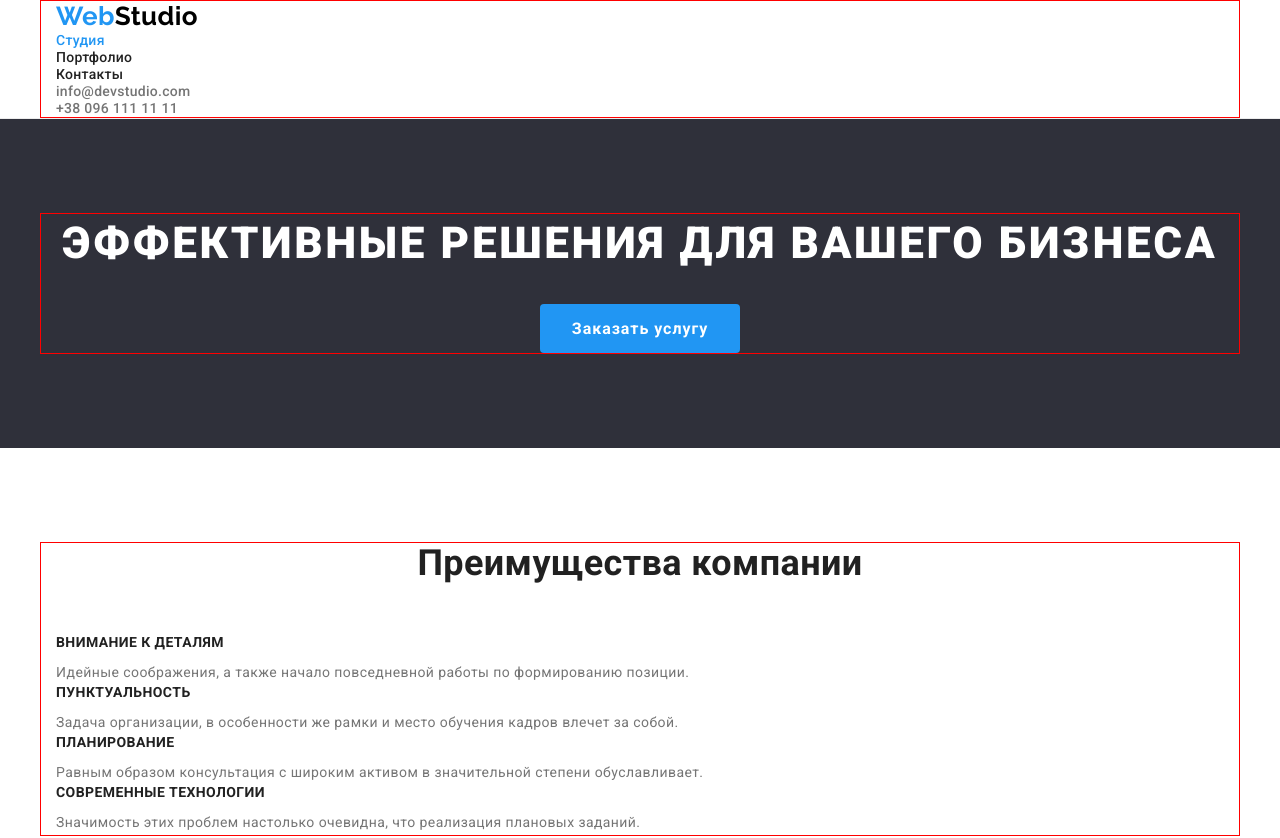
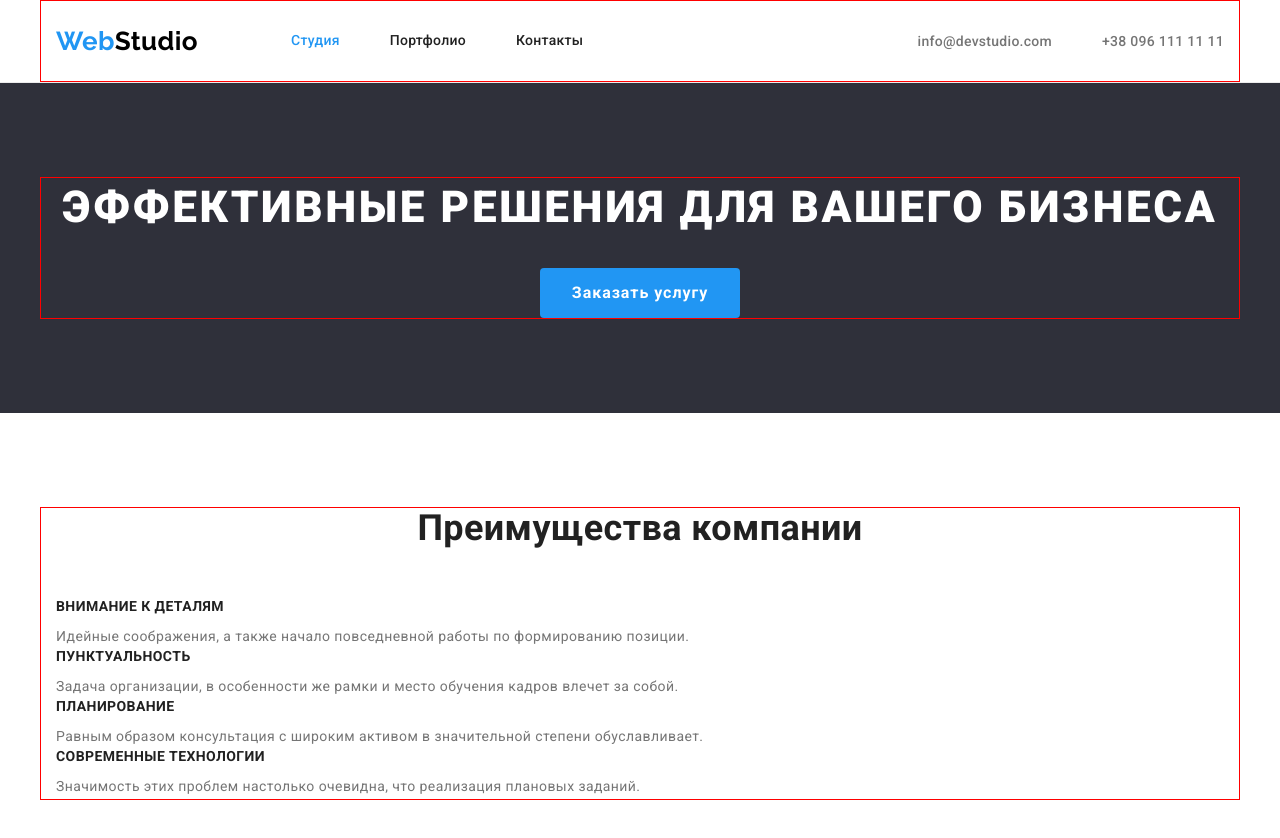
Before and after one commit to apreutes/goit-markup-hw-03, a plain HTML site: page index.html in a window 1280 px wide. Shown: the top 838 px of the page. Drawn offline with nearby package versions, Linux system fonts and the light colour scheme.

Commit message:
add flexbox to header

```diff
--- a/css/styles.css
+++ b/css/styles.css
@@ -53,6 +53,11 @@ p, h1, h2, h3 {
 }
 
 /* Header */
+.header-menu {
+    display: flex;
+    align-items: center;
+}
+
 .header {
     border-bottom: 1px solid #ECECEC;;
 }
@@ -76,11 +81,24 @@ line-height: 1.19;
 
 /* Site nav */
 
-.site-nav-list a {
-color: inherit;
-font-weight: 500;
-line-height: 1.14;
-letter-spacing: 0.02em;
+.site-nav-list {
+    display: flex;
+    margin-left: 93px;
+}
+
+.site-nav-item .link {
+    display: block;
+    padding-top: 32px;
+    padding-bottom: 32px;
+
+    color: inherit;
+    font-weight: 500;
+    line-height: 1.14;
+    letter-spacing: 0.02em;
+}
+
+.site-nav-item:not(:last-child) {
+    margin-right: 50px;
 }
 
 .site-nav-item a:hover,
@@ -94,7 +112,19 @@ letter-spacing: 0.02em;
 
 /* Contacts*/
 
+.contacts {
+    display: flex;
+    margin-left: auto;
+}
+
+.contacts .item + .item {
+    margin-left: 50px;
+}
+
 .contacts a {
+    padding-top: 32px;
+    padding-bottom: 32px;
+
     color: var(--text-color);
     font-weight: 500;
     line-height: 1.14;
--- a/index.html
+++ b/index.html
@@ -20,8 +20,8 @@
   <body>
     <!--Шапка страницы-->
     <header class="header">
-      <div class="container">
-        <nav class="nav">
+      <div class="container header-menu">
+        <nav class="nav header-menu">
           <a href="./index.html" class="logo link"><span class="accent link">Web</span>Studio</a>
 
           <ul class="site-nav-list list">
@@ -38,11 +38,11 @@
         <!--Контакты-->
 
         <ul class="contacts list">
-          <li class="contacts-item">
+          <li class="contacts-item item">
             <a href="mailto:info@devstudio.com" class="link">info@devstudio.com</a>
           </li>
 
-          <li class="contacts-item">
+          <li class="contacts-item item">
             <a href="tel:+380961111111" class="link">+38 096 111 11 11</a>
           </li>
         </ul>
```
Also changed, not shown: portfolio.html (+4 -4 lines).
